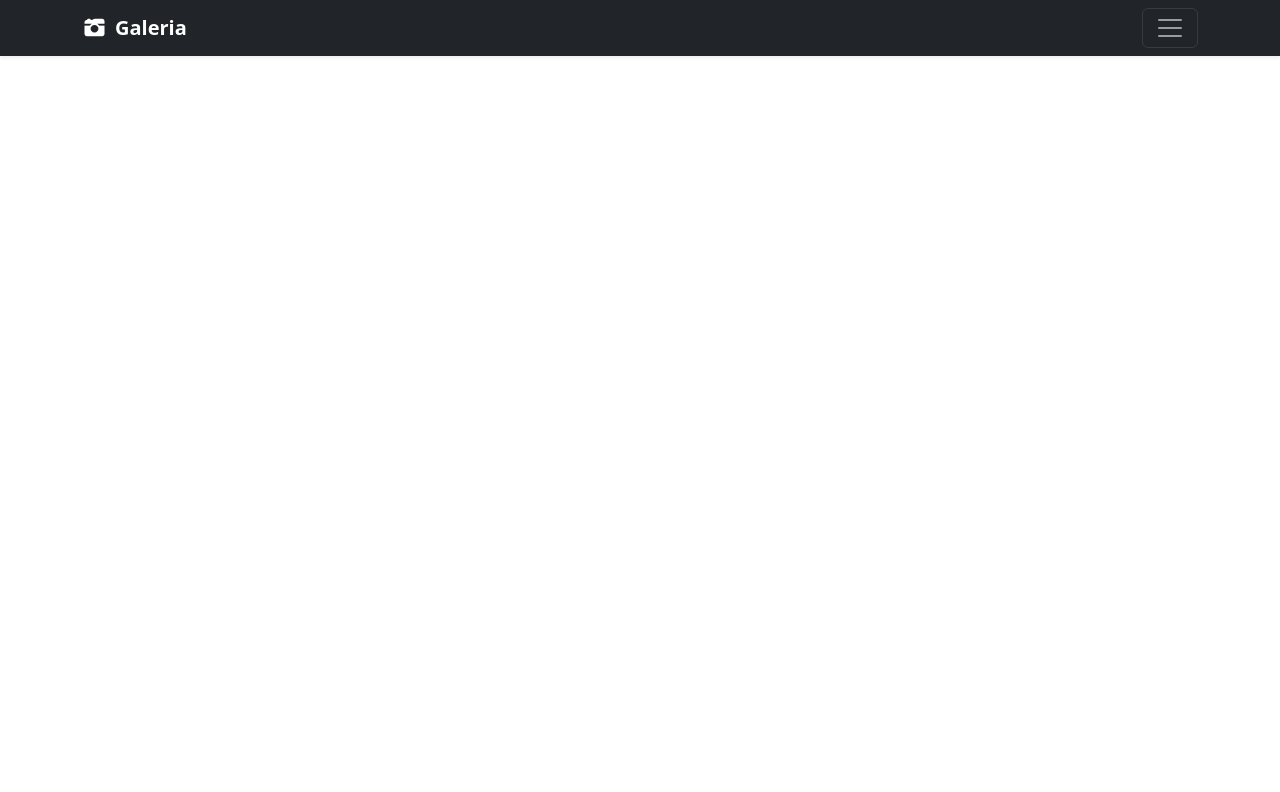
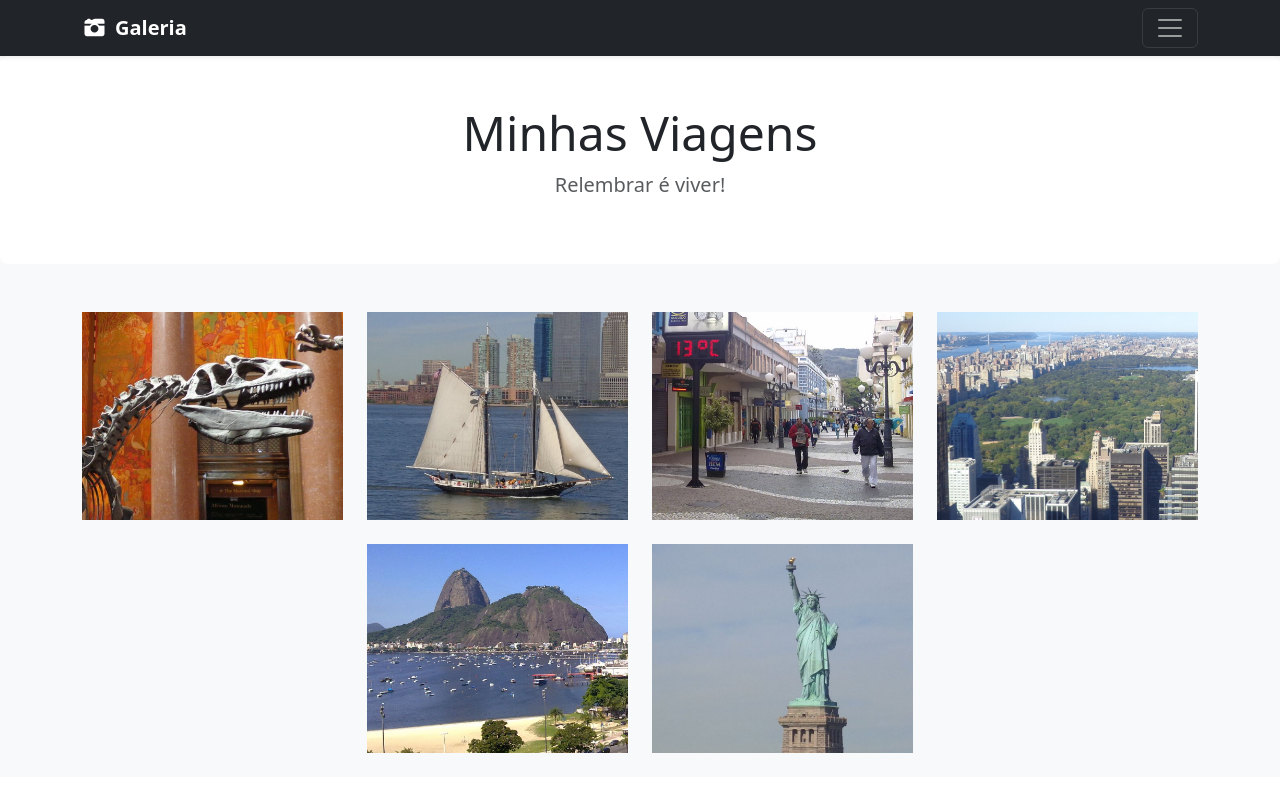
Before and after one commit to GuilhermeDGDEV/galeria-webpack, a website built with webpack: page src/index.html in a window 1280 px wide. Built offline with nearby package versions, Linux system fonts and the light colour scheme; files whose address does not match are found by name.

Commit message:
Criando html que irá mostrar a galeria

```diff
--- a/src/index.html
+++ b/src/index.html
@@ -9,6 +9,7 @@
     </head>
     <body>
         <header include="/pages/template/header.html"></header>
+        <main class="bg-light" include="/pages/gallery/gallery.html"></main>
         <script src="app.js"></script>
     </body>
 </html>
--- /dev/null
+++ b/src/pages/gallery/gallery.html
@@ -0,0 +1,24 @@
+<div include="pages/gallery/galleryHeader.html"></div>
+
+<div class="container mt-5">
+    <div class="row d-flex justify-content-center">
+        <div class="col-12 col-md-6 col-lg-3">
+            <img src="/imgs/ny1.png" class="img-fluid mb-4" city="New York">
+        </div>
+        <div class="col-12 col-md-6 col-lg-3">
+            <img src="/imgs/ny2.png" class="img-fluid mb-4" city="New York">
+        </div>
+        <div class="col-12 col-md-6 col-lg-3">
+            <img src="/imgs/floripa1.png" class="img-fluid mb-4" city="Floripa">
+        </div>
+        <div class="col-12 col-md-6 col-lg-3">
+            <img src="/imgs/ny3.png" class="img-fluid mb-4" city="New York">
+        </div>
+        <div class="col-12 col-md-6 col-lg-3">
+            <img src="/imgs/rj1.png" class="img-fluid mb-4" city="Rio de Janeiro">
+        </div>
+        <div class="col-12 col-md-6 col-lg-3">
+            <img src="/imgs/ny4.png" class="img-fluid mb-4" city="New York">
+        </div>
+    </div>
+</div>
--- /dev/null
+++ b/src/pages/gallery/galleryHeader.html
@@ -0,0 +1,6 @@
+<section class="p-5 m-0 bg-white rounded-3 text-center">
+    <div class="container-fluid">
+        <h1 class="display-5">Minhas Viagens</h1>
+        <p class="lead text-muted">Relembrar é viver!</p>
+    </div>
+</section>
```
